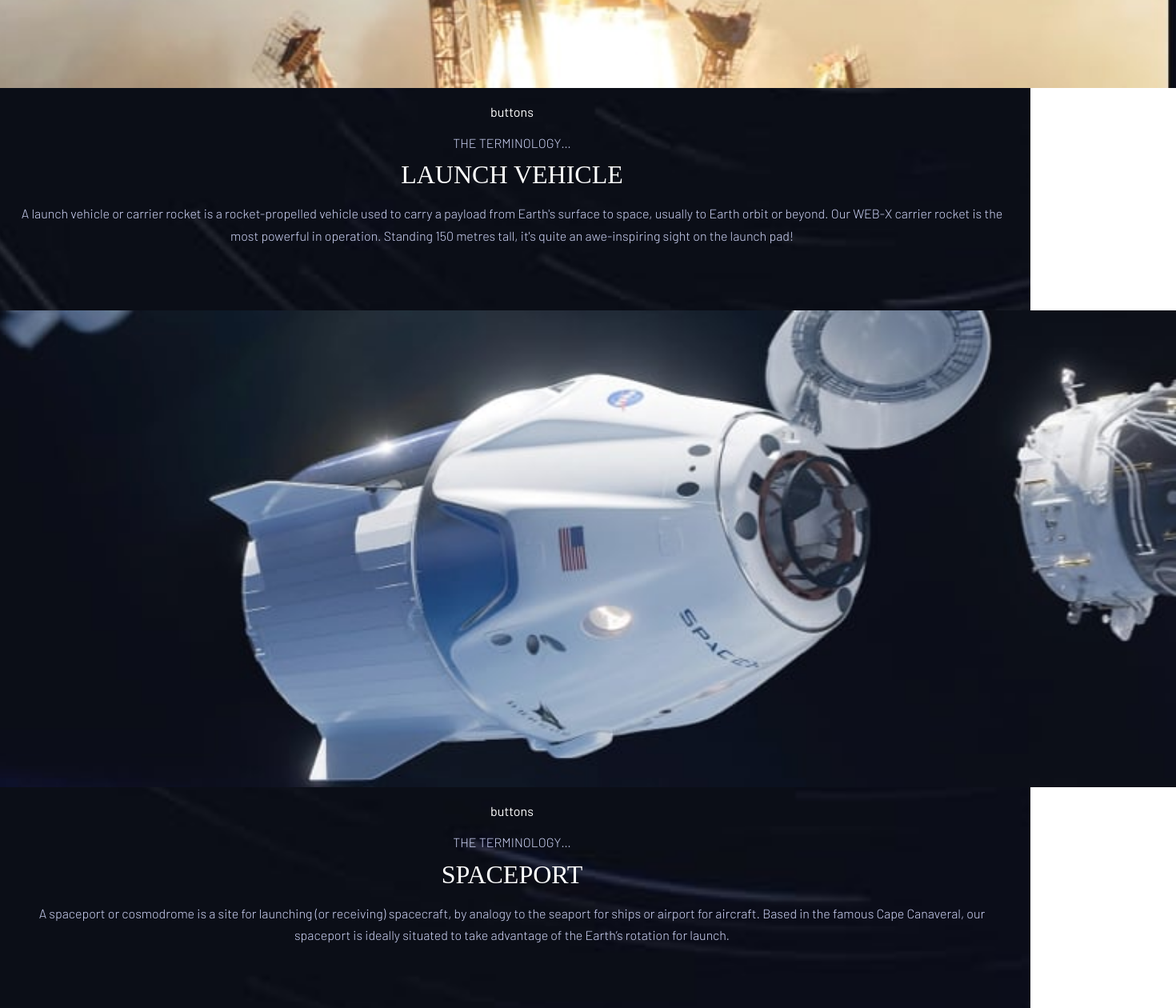
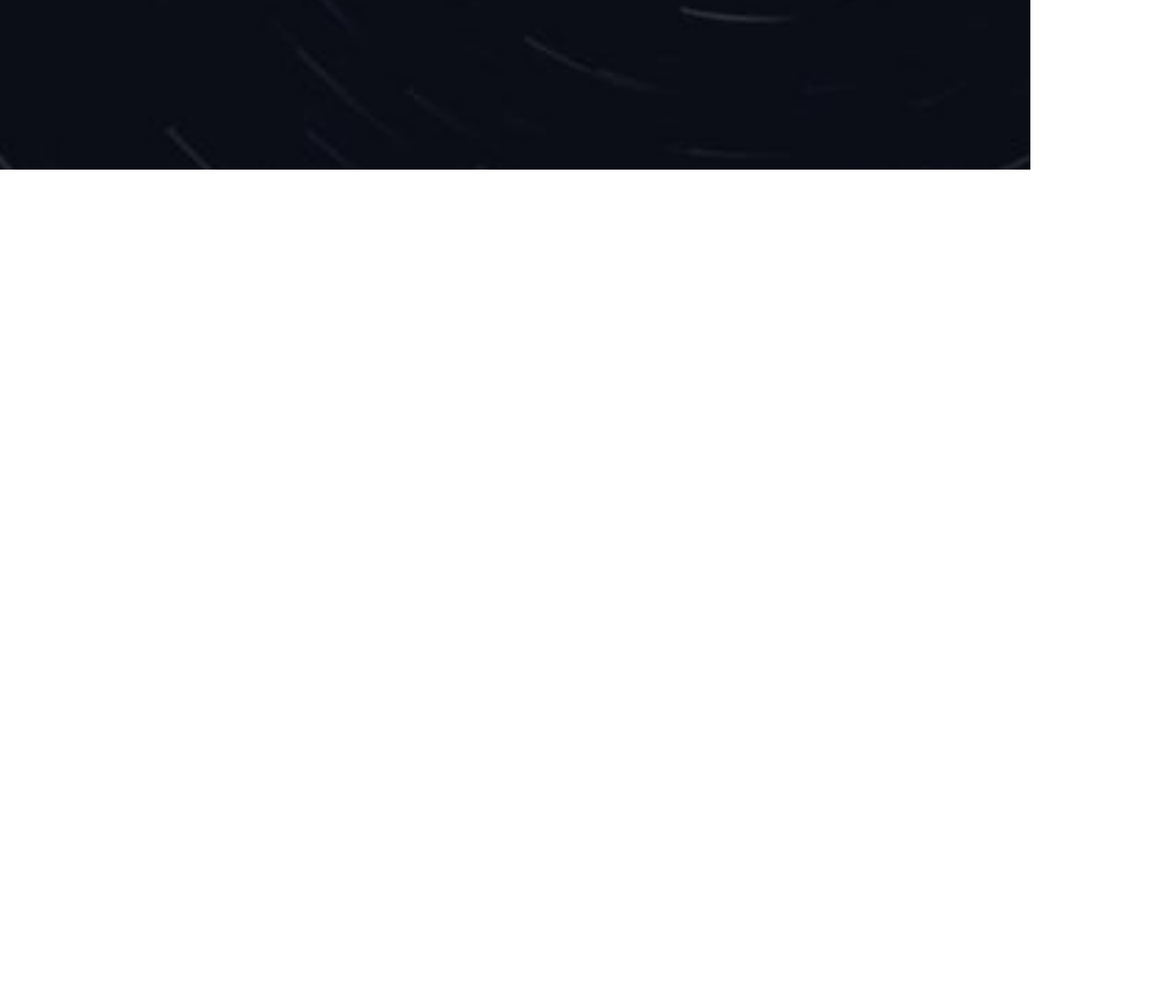
Before and after one commit to Makita7/space-tourism-site, a Vue app: page /technology in a window 1280 px wide. Shown: the part 620-1880 px from the top of the page at 80% size, 1470 px wide, since content can reach past the window. After the commit the page ends 832 px from the top, so only its background shows below. Built offline with nearby package versions, Linux system fonts and the light colour scheme; a web font is replaced by a local one.

Commit message:
adding tech pages

```diff
--- a/src/pages/DestinationPage.vue
+++ b/src/pages/DestinationPage.vue
@@ -41,9 +41,10 @@ const Destinations = [
                 <img v-else-if="$route.fullPath == '/europa'" class="planet" src="@/assets/destination/europa.png" />
                 <img v-else-if="$route.fullPath == '/titan'" class="planet" src="@/assets/destination/titan.png" />
                 <img v-else-if="$route.fullPath == '/mars'" class="planet" src="@/assets/destination/mars.png" />
-                <RouterLink @click="GetURL" class="link" v-for="planets in Destinations" :to="planets.to" :key="planets.id">{{planets.name}}</RouterLink><br/>
+                <RouterLink class="link" v-for="planets in Destinations" :to="planets.to" :key="planets.id">{{planets.name}}</RouterLink>
+                <br/>
                 <div class="centered">
-                    <RouterView :key="$route.fullPath" />
+                    <Router-View :key="$route.fullPath"/>
                 </div>
             </div>
         </div>
@@ -131,4 +132,24 @@ const Destinations = [
         font-weight: 300;
         text-transform: uppercase;
     }
+
+    /* ANIMATIONS */
+    .route-enter-from{
+        opacity: 0;
+        transform: translateX(100px);
+    }
+
+    .route-enter-active{
+        transition: all 0.3s ease-out;
+    }
+    .route-leave-active{
+        opacity: 0;
+        transform: translateX(-100px);
+    }
+
+    .route-leave-active{
+        transition: all 0.3s ease-in;
+    }
 </style>
+
+<!-- <router-view :key="$route.fullPath"/> -->
--- a/src/pages/TechnologyPage.vue
+++ b/src/pages/TechnologyPage.vue
@@ -1,29 +1,7 @@
 
 <script setup>
-  import LaunchImg from '../assets/technology/image-launch-vehicle-landscape.jpg'
-  import CapsuleImg from '../assets/technology/image-space-capsule-landscape.jpg'
-  import SpaceportImg from '../assets/technology/image-spaceport-landscape.jpg'
+import { RouterView } from 'vue-router';
 
-  const Data = [
-    {
-      id: 1,
-      title: 'LAUNCH VEHICLE',
-      description: `A launch vehicle or carrier rocket is a rocket-propelled vehicle used to carry a payload from Earth's surface to space, usually to Earth orbit or beyond. Our WEB-X carrier rocket is the most powerful in operation. Standing 150 metres tall, it's quite an awe-inspiring sight on the launch pad!` ,
-      img: LaunchImg,
-    },
-    {
-      id: 2,
-      title: 'SPACEPORT',
-      description: `A spaceport or cosmodrome is a site for launching (or receiving) spacecraft, by analogy to the seaport for ships or airport for aircraft. Based in the famous Cape Canaveral, our spaceport is ideally situated to take advantage of the Earth’s rotation for launch.` ,
-      img: CapsuleImg,
-    },
-    {
-      id: 3,
-      title: 'SPACE CAPSULE',
-      description: `A space capsule is an often-crewed spacecraft that uses a blunt-body reentry capsule to reenter the Earth's atmosphere without wings. Our capsule is where you'll spend your time during the flight. It includes a space gym, cinema, and plenty of other activities to keep you entertained.` ,
-      img: SpaceportImg
-    },
-  ]
 
 </script>
 
@@ -35,13 +13,11 @@
           <p class="num">03</p>
           <p class="pick">SPACE LAUNCH 101</p>
       </div>
-      <div class="card" v-for="i in Data">
-        <img :alt="i.title" :src="i.img" />
-        <p>buttons</p>
-        <p class="term">THE TERMINOLOGY…</p>
-        <p class="title">{{i.title}}</p>
-        <p class="description">{{i.description}}</p>
-      </div>
+      <RouterView v-slot="{ Component }">
+        <transition name="route" mode="out-in">
+          <component :is="Component" />
+        </transition>
+      </RouterView>
     </div>
   </div>
 </template>
@@ -60,32 +36,22 @@
         padding-right: 2rem;
         padding-bottom: 1rem;
     }
-  img{
-    width: 120% !important;
-    margin-left: -2rem;
+
+  /* ANIMATIONS */
+  .route-enter-from{
+      opacity: 0;
+      transform: translateX(100px);
   }
-  .description{
-        font-family: var(--Barlow);
-        font-weight: 300;
-        line-height: 1.7rem;
-        margin-bottom: 2rem;
-        color: var(--inactiveColor);
+
+  .route-enter-active{
+      transition: all 0.3s ease-out;
   }
-  .term{
-        font-family: var(--Barlow);
-        font-weight: 300;
-        line-height: 1.7rem;
-        color: var(--inactiveColor);
+  .route-leave-active{
+      opacity: 0;
+      transform: translateX(-100px);
   }
-    .title{
-        font-size: 2rem;
-        text-transform: capitalize;
-        text-transform: uppercase;
-        font-family: var(--Bellfair);
-        font-weight: 500;
-        margin: -0.5rem 0rem 1rem 0rem;
-    }
-  .card{
-    margin-bottom: 5rem;
+
+  .route-leave-active{
+      transition: all 0.3s ease-in;
   }
 </style>
--- /dev/null
+++ b/src/pages/tech/TechCard.vue
@@ -0,0 +1,51 @@
+
+
+<script setup>
+
+    defineProps({
+        title: String,
+        img: String,
+        description: String,
+    })
+</script>
+
+<template>
+    <div class="card">
+        <img :alt="title" :src="img" />
+        <p>buttons</p>
+        <p class="term">THE TERMINOLOGY…</p>
+        <p class="title">{{title}}</p>
+        <p class="description">{{description}}</p>
+    </div>
+</template>
+
+<style scoped>
+    img{
+        width: 120% !important;
+        margin-left: -2rem;
+    }
+    .description{
+            font-family: var(--Barlow);
+            font-weight: 300;
+            line-height: 1.7rem;
+            margin-bottom: 2rem;
+            color: var(--inactiveColor);
+        }
+    .term{
+            font-family: var(--Barlow);
+            font-weight: 300;
+            line-height: 1.7rem;
+            color: var(--inactiveColor);
+        }
+    .title{
+        font-size: 2rem;
+        text-transform: capitalize;
+        text-transform: uppercase;
+        font-family: var(--Bellfair);
+        font-weight: 500;
+        margin: -0.5rem 0rem 1rem 0rem;
+    }
+    .card{
+        margin-bottom: 5rem;
+    }
+</style>
--- /dev/null
+++ b/src/pages/tech/TechLaunchVehicle.vue
@@ -0,0 +1,12 @@
+<script setup>
+    import TechCard from './TechCard.vue';
+    import LaunchImg from '../../assets/technology/image-launch-vehicle-landscape.jpg';
+</script>
+
+<template>
+    <TechCard
+        title= "LAUNCH VEHICLE"
+        :img= "LaunchImg"
+        description= "A launch vehicle or carrier rocket is a rocket-propelled vehicle used to carry a payload from Earth's surface to space, usually to Earth orbit or beyond. Our WEB-X carrier rocket is the most powerful in operation. Standing 150 metres tall, it's quite an awe-inspiring sight on the launch pad!"
+    />
+</template>
--- a/src/router/index.js
+++ b/src/router/index.js
@@ -1,6 +1,5 @@
 import { createRouter, createWebHistory } from "vue-router";
 import HomePage from "@/pages/HomePage.vue";
-
 
 const router = createRouter({
   history: createWebHistory(import.meta.env.BASE_URL),
@@ -45,22 +44,22 @@ const router = createRouter({
         {
           path: '/commander',
           name: 'commander',
-          component: () => import(/* webpackChuckName: "commander" */ '@/pages/crew/TheCommander.vue')
+          component: () => import(/* webpackChunkName: "commander" */ '@/pages/crew/TheCommander.vue')
         },
         {
           path: '/missionspecialist',
           name: 'missionspecialist',
-          component: () => import(/* webpackChuckName: "missionspecialist" */ '@/pages/crew/TheMissionSpecialist.vue')
+          component: () => import(/* webpackChunkName: "missionspecialist" */ '@/pages/crew/TheMissionSpecialist.vue')
         },
         {
           path: '/pilot',
           name: 'pilot',
-          component: () => import(/* webpackChuckName: "pilot" */ '@/pages/crew/ThePilot.vue')
+          component: () => import(/* webpackChunkName: "pilot" */ '@/pages/crew/ThePilot.vue')
         },
         {
           path: '/flightengineer',
           name: 'flightengineer',
-          component: () => import(/* webpackChuckName: "flight-engineer" */ '@/pages/crew/TheFlightEngineer.vue')
+          component: () => import(/* webpackChunkName: "flight-engineer" */ '@/pages/crew/TheFlightEngineer.vue')
         },
       ]
     },
@@ -68,6 +67,23 @@ const router = createRouter({
       path: "/technology",
       name: "technology",
       component: () => import( /* webpackChunkName: "tech" */ '@/pages/TechnologyPage.vue'),
+      children: [
+        {
+          path: '/launch_vehicle',
+          name: 'launch_vehicle',
+          component: () => import( /* webpackChunkName: "launch" */ '@/pages/tech/TechLaunchVehicle.vue' )
+        },
+        {
+          path: '/space_capsule',
+          name: 'space_capsule',
+          component: () => import( /* webpackChunkName: "capsule" */ '@pages/tech/TechSpaceCapsule.vue' )
+        },
+        {
+          path: '/space_port',
+          name: 'space_port',
+          component: () => import( /* webpackChunkName: "port" */ '@pages/tech/TechSpaceport.vue' )
+        },
+      ]
     },
   ],
   linkActiveClass: 'active-link',
```
Also changed, not shown: src/pages/tech/TechSpaceCapsule.vue (added, +12 -0 lines), src/pages/tech/TechSpaceport.vue (added, +12 -0 lines), src/main.css (line endings or trailing spaces). Lines whose indentation alone changed are shown as unchanged.
